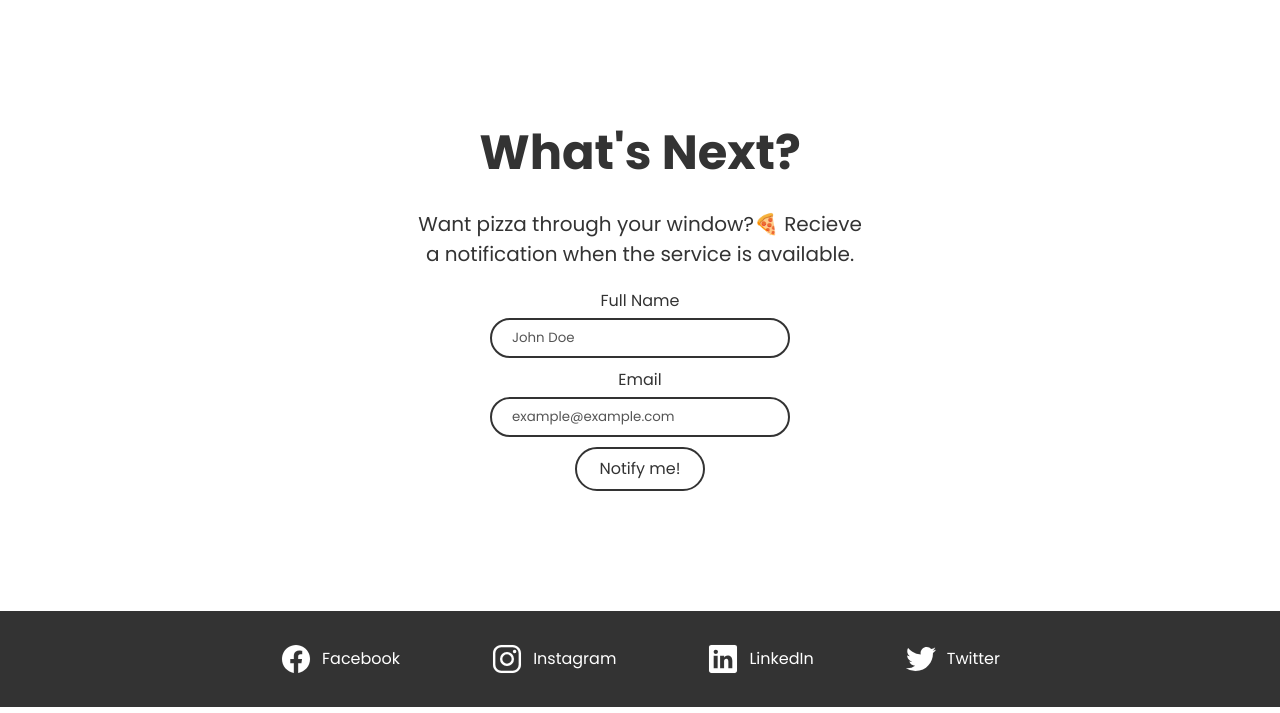
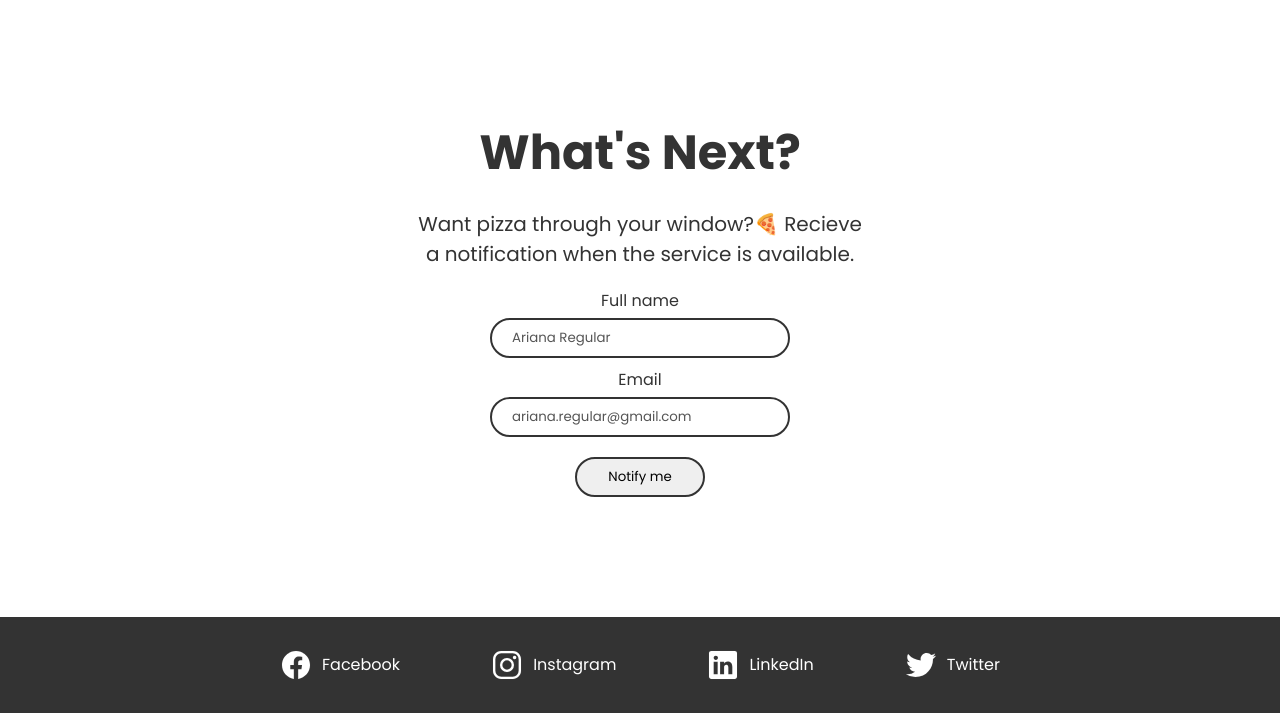
Before and after one commit to SaintlyCode/accessable_development, a website built with Vite: page index.html in a window 1280 px wide. Shown: the part 1634-2347 px from the top of the page. Built offline with nearby package versions, Linux system fonts and the light colour scheme; files whose address does not match are found by name.

Commit message:
Update index.html
1. Replace HTML elements to semantic replacements: <nav>, <main>, <section>, <footer>.
2. Update "form-section" section to align elements to tutor.
3. Update "form-section" section "Notify me" button to semantically correct <button> type.

```diff
--- a/index.html
+++ b/index.html
@@ -11,7 +11,7 @@
     </head>
     <body>
         <!-- Navigation bar -->
-        <div class="navbar">
+        <nav class="navbar">
             <div class="logo">
                 <span class="iconify icon" data-icon="healthicons:drone-outline"></span>
                 <p class="logo-text">Skynet Eats</p>
@@ -22,22 +22,22 @@
                 <a class="nav-link" href="#">Contact</a>
                 <a class="nav-link" href="#">Sign up</a>
             </div>
-        </div>
+        </nav>
 
         <!-- Main content -->
-        <div>
+        <main>
             <!-- Hero section -->
-            <div class="hero-section">
+            <section class="hero-section">
                 <img class="hero-image" src="images/hero-image.jpg" alt="Food delivery drone saying 'I come with peas'." />
                 <div>
                     <h1 class="hero-heading">Skynet <span>Eats</span></h1>
                     <p class="hero-text">Grocery delivery straight to your... window!</p>
                     <a class="hero-link" href="#">Order Now</a>
                 </div>
-            </div>
+            </section>
 
             <!-- Info section -->
-            <div class="info-section">
+            <section class="info-section">
                 <div class="info">
                     <h1 class="info-heading">Food Delivery Service</h1>
                     <p>Is it a bird? Is it a plane? None of the above. It’s a drone on its way to you with your tasty groceries! If you don’t want fast food, but you want your food fast, <a href="#">check out our partnered shops here</a>.</p>
@@ -57,10 +57,10 @@
                         <p class="stat-number">~70</p>
                     </div>
                 </div>
-            </div>
+            </section>
 
             <!-- About section -->
-            <div class="about-section">
+            <section class="about-section">
                 <div class="about">
                     <h2 class="about-heading">About <span>Us</span></h2>
                     <p class="about-text">Skynet was founded by Ariana Grande, a true pioneer in the field of AI and robotics.🦾 Our purpose is to serve humans and we realized that we’re driving humans around, we’re walking their bio-pets, why not feed them too?</p>
@@ -69,25 +69,25 @@
                         <a href="#">About Skynet</a>
                     </div>
                 </div>
-            </div>
+            </section>
 
             <!-- Form section -->
-            <div class="form-section">
+            <section class="form-section">
                 <form>
                     <h2 class="form-heading">What's Next?</h2>
                     <p class="form-intro">Want pizza through your window?🍕 Recieve a notification when the service is available.</p>
-                    <label for="fullname">Full Name</label>
-                    <input class="input" id="fullname" type="text" placeholder="John Doe" />
+                    <label for="name">Full name</label>
+                    <input class="input" id="name" type="text" placeholder="Ariana Regular" />
                     <label for="email">Email</label>
-                    <input class="input" id="email" type="email" placeholder="example@example.com" />
-                    <div class="submit-button" type="button" onclick="submitForm()">Notify me!</div>
+                    <input class="input" id="email" type="email" placeholder="ariana.regular@gmail.com" />
+                    <button class="submit-button" onclick="submitForm()">Notify me</button>
                 </form>
-            </div>
+            </section>
 
-        </div>
+        </main>
 
         <!-- Footer -->
-        <div class="footer">
+        <footer class="footer">
             <div class="social-links">
                 <a class="social-link" href="#">
                     <ion-icon class="icon" name="logo-facebook"></ion-icon>
@@ -106,7 +106,7 @@
                     <p>Twitter</p>
                 </a>
             </div>
-        </div>
+        </footer>
 
         <script src="index.pack.js"></script>
         <!-- The two scripts below import the icons we use in our footer -->
```
